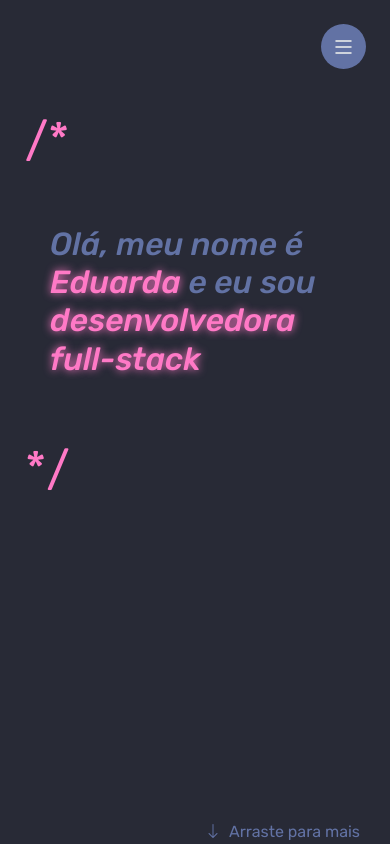
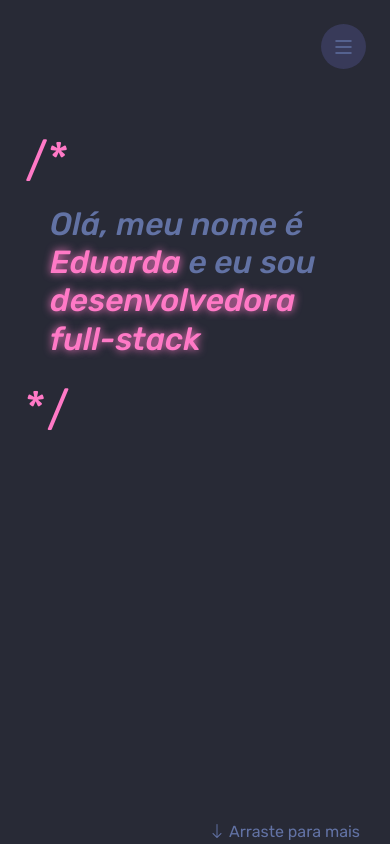
Before and after one commit to EduardaMatias/Portfolio, a plain HTML site: page index.html in a window 390 px wide. Drawn offline with nearby package versions, Linux system fonts and the light colour scheme; a web font is replaced by a local one.

Commit message:
mudando cor do menu hamburguer e alterando margin

```diff
--- a/assets/css/style.css
+++ b/assets/css/style.css
@@ -121,8 +121,8 @@ section#inicio div#arraste a{
 
 i.menu-mobile{
     position: fixed;
-    color: var(--bg-light);
-    background-color: var(--grey-light);
+    background-color: var(--grey);
+    color: var(--grey-light);
     right: 1em;
     top: 1em;
     font-size: 1.5em;
@@ -148,12 +148,15 @@ i.menu-mobile{
     #header{
         left: -300px;
     }
+
     i.menu-mobile{
         display: flex;
     }
+
     section#inicio h2{
         font-size: 2em;
     }
+
     #main{
        margin-left:0px;
     }
--- a/index.html
+++ b/index.html
@@ -58,14 +58,14 @@
     <main id="main">
         <section id="inicio" class="row">
             <div class="col-md-8 d-flex justify-content-center flex-column">
-                <span class="coment mb-5">/*</span>
+                <span class="coment mb-2">/*</span>
                 <h2>Olá, meu nome é <span class="nome">Eduarda</span> e eu sou <span class="dev">desenvolvedora full-stack</span></h2>
-                <span class="coment mt-5">*/</span>
+                <span class="coment mt-2">*/</span>
             </div>
 
             <div class="col-md-4 d-flex justify-content-end flex-column align-items-end">
                 <div id="arraste" class="d-flex align-items-center">
-                    <a href=""><i class="bi bi-arrow-down mr-2"></i>Arraste para mais</a>
+                    <a href=""><i class="bi bi-arrow-down mr-1"></i>Arraste para mais</a>
                 </div>
             </div>
         </section>
```
